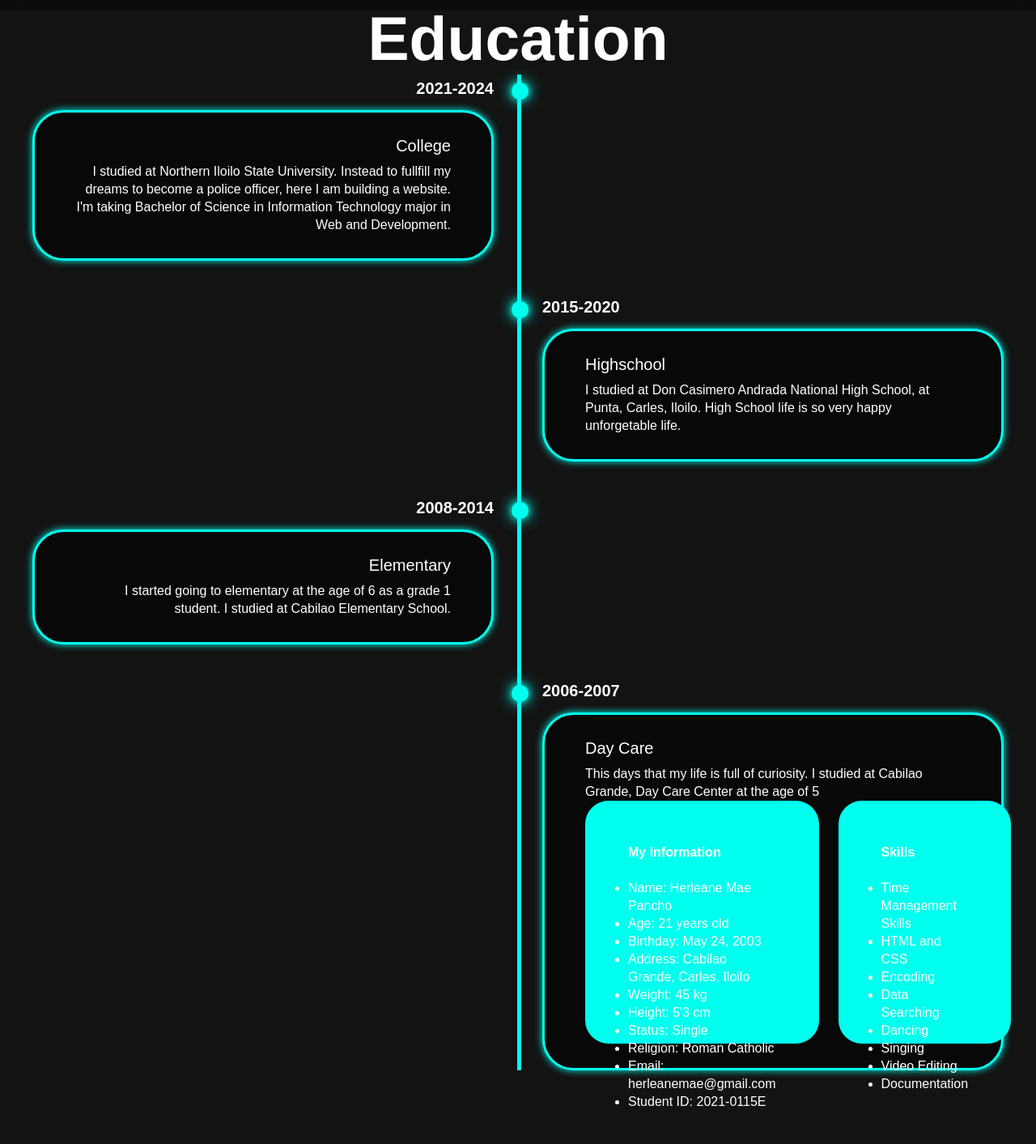
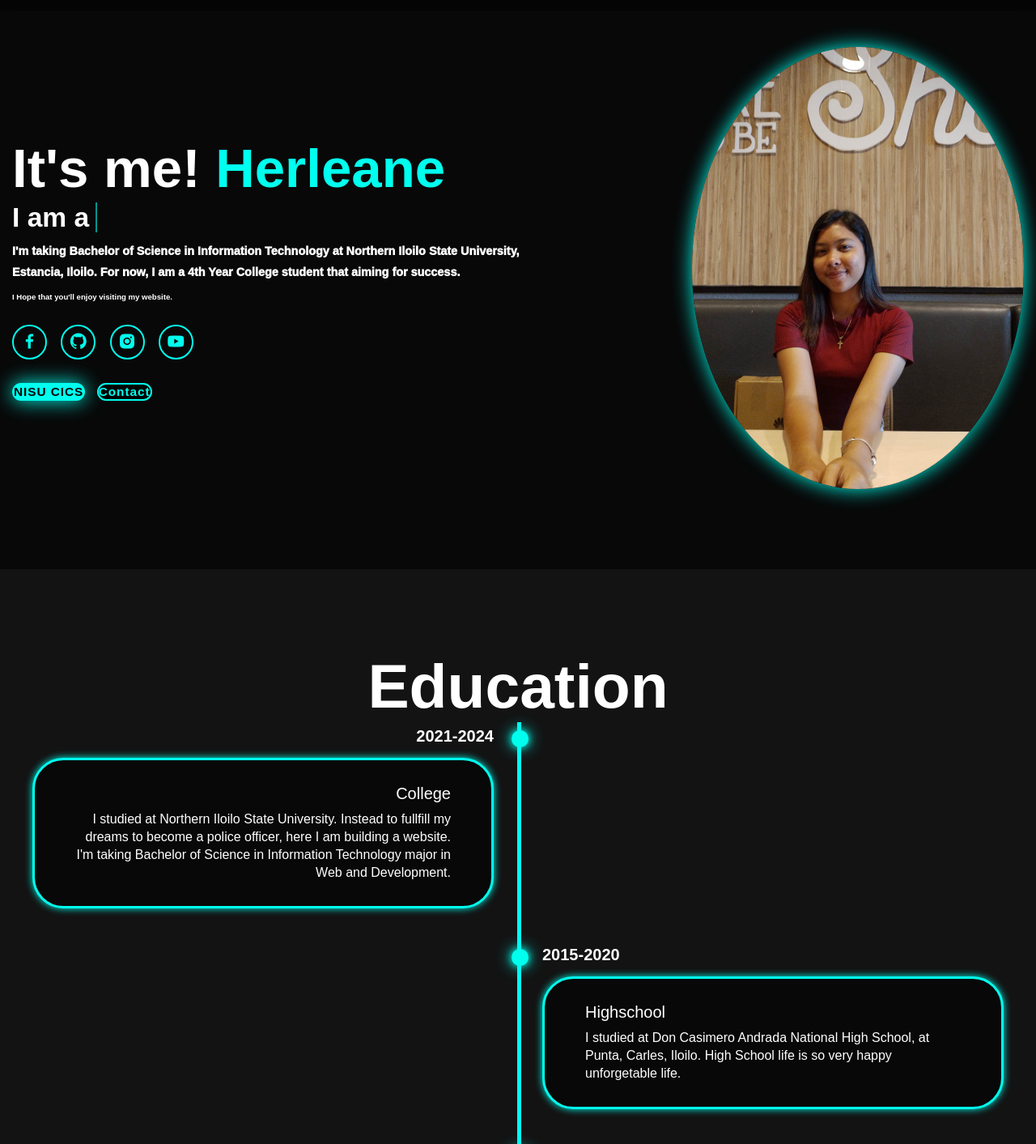
Before and after one commit to Herleane0524/herleanenisucics, a plain HTML site: page index.html in a window 1280 px wide. Shown: the part 97-1510 px from the top of the page at 81% size. Drawn offline with nearby package versions, Linux system fonts and the light colour scheme; a script that the page names is missing.

Commit message:
Update index.html

```diff
--- a/index.html
+++ b/index.html
@@ -454,6 +454,8 @@
 
     </style>
 	</head>
+
+
 <body>
 <header class="header">
       <a href="#home" class="logo">Herleane <span>Mae</span></a>
@@ -469,7 +471,32 @@
   </nav>
  </header>
 
+  <section class="home" id="home">
+  	<div class="home-content">
+  		<h1>It's me! <span>Herleane</span></h1>
+  		<h3 class="text-animation">I am a <span></span></h3>
+  		<p>I'm taking Bachelor of Science in Information Technology at Northern Iloilo State University, Estancia, Iloilo. For now, I am a 4th Year College student that aiming for success.</p> <br>
+  		<h4>I Hope that you'll enjoy visiting my website.</h4>
 
+  		<div class="social-icons">
+  			<a href="#"><i class='bx bxl-facebook'></i></a>
+  			<a href="#"><i class='bx bxl-github'></i></a>
+  			<a href="#"><i class='bx bxl-instagram-alt'></i></a>
+  			<a href="#"><i class='bx bxl-youtube'></i></a>
+  		</div>
+
+  			<div class="btn-group">
+  				<a href="https://www.nisu.edu.ph/index.php/academics/college-of-information-and-computing-studies" class="btn">NISU CICS</a>
+  				<a href="#contact"
+  				class="btn">Contact</a>
+  			</div>
+  		</div>
+
+  			<div class="home-img">
+  				<img src="kesay.jpeg" alt="">
+  			</div>
+
+  </section>
   <section class="education" id="education">
   		<h2 class="heading">Education</h2>
 
@@ -511,52 +538,11 @@
   				<div class="timeline-content">
   				<h3>Day Care</h3>
   				<p>This days that my life is full of curiosity. I studied at Cabilao Grande, Day Care Center at the age of 5</p>
-
-
-
-
-				<div class="services-container">
-  				<div class="service-box">
-  					<div class="service-info">
-  						<h4>My Information</h4>
-  						<br>
-  							<ul>
-  							<li>Name: Herleane Mae Pancho</li>
-  							<li>Age: 21 years old</li>
-  							<li>Birthday: May 24, 2003</li>
-  							<li>Address: Cabilao Grande, Carles, Iloilo</li>
-  							<li>Weight: 45 kg</li>
-  							<li>Height: 5'3 cm</li>
-  							<li>Status: Single</li>
-  							<li>Religion: Roman Catholic</li>
-  							<li>Email: herleanemae@gmail.com</li>
-  							<li>Student ID: 2021-0115E</li>
-
-  							</ul>
-  					</div>
   				</div>
-
-  				<div class="service-box">
-  				<div class="service-info">
-  				<h4>Skills</h4>
-  				<br>
-  				<ul>
-  				<li>Time Management Skills</li>
-  				<li>HTML and CSS</li>
-  				<li>Encoding</li>
-  				<li>Data Searching</li>
-  				<li>Dancing</li>
-  				<li>Singing</li>
-  				<li>Video Editing</li>
-  				<li>Documentation</li>
-				</ul>
-				</div>
-				</section>
-
-
-
-
-							<section class="services" id="services">
+  				</div>
+  			</div>
+  		</section>
+                        <section class="services" id="services">
   			<h2 class="heading">About</h2>
 
   			<div class="services-container">
```
